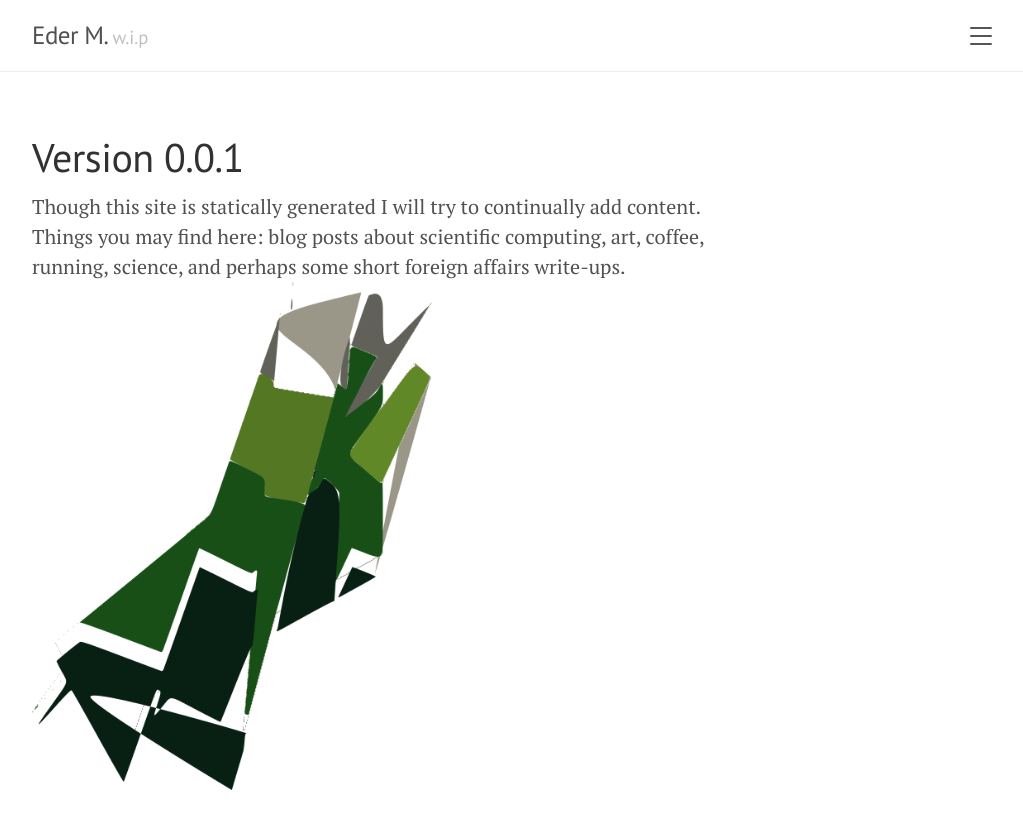
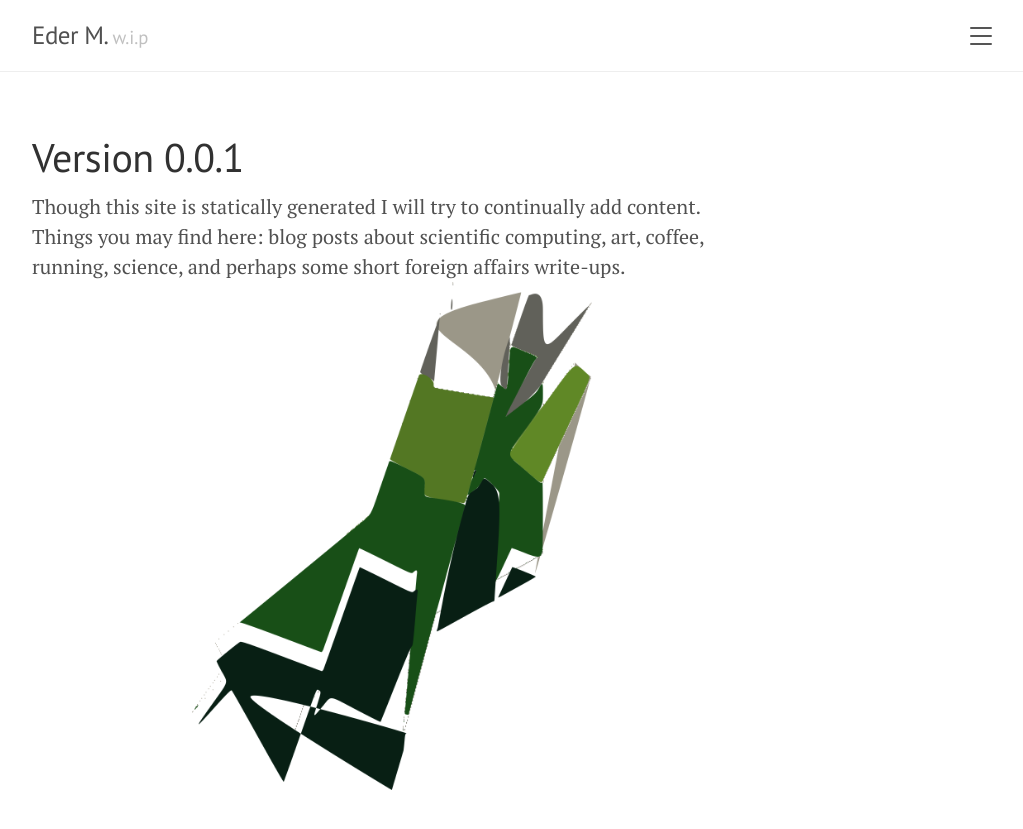
Before and after one commit to medinaeder/medinaeder.github.io, a Jekyll site: the page built from index.html, in a window 1280 px wide. Shown: the top 829 px of the page, without its empty margins (248-1271 px from the left). Built offline with Jekyll 4.4.1, drawn with Linux system fonts in a browser that asks for light colours.

Commit message:
Update CSS

```diff
--- a/public/css/poole.css
+++ b/public/css/poole.css
@@ -229,8 +229,8 @@
 
 img {
   display: block;
-  max-width: 100%;
-  margin: 0 0 1rem;
+  max-width: 85%;
+  margin: 0 auto;
   border-radius: 5px;
 }
 
```
